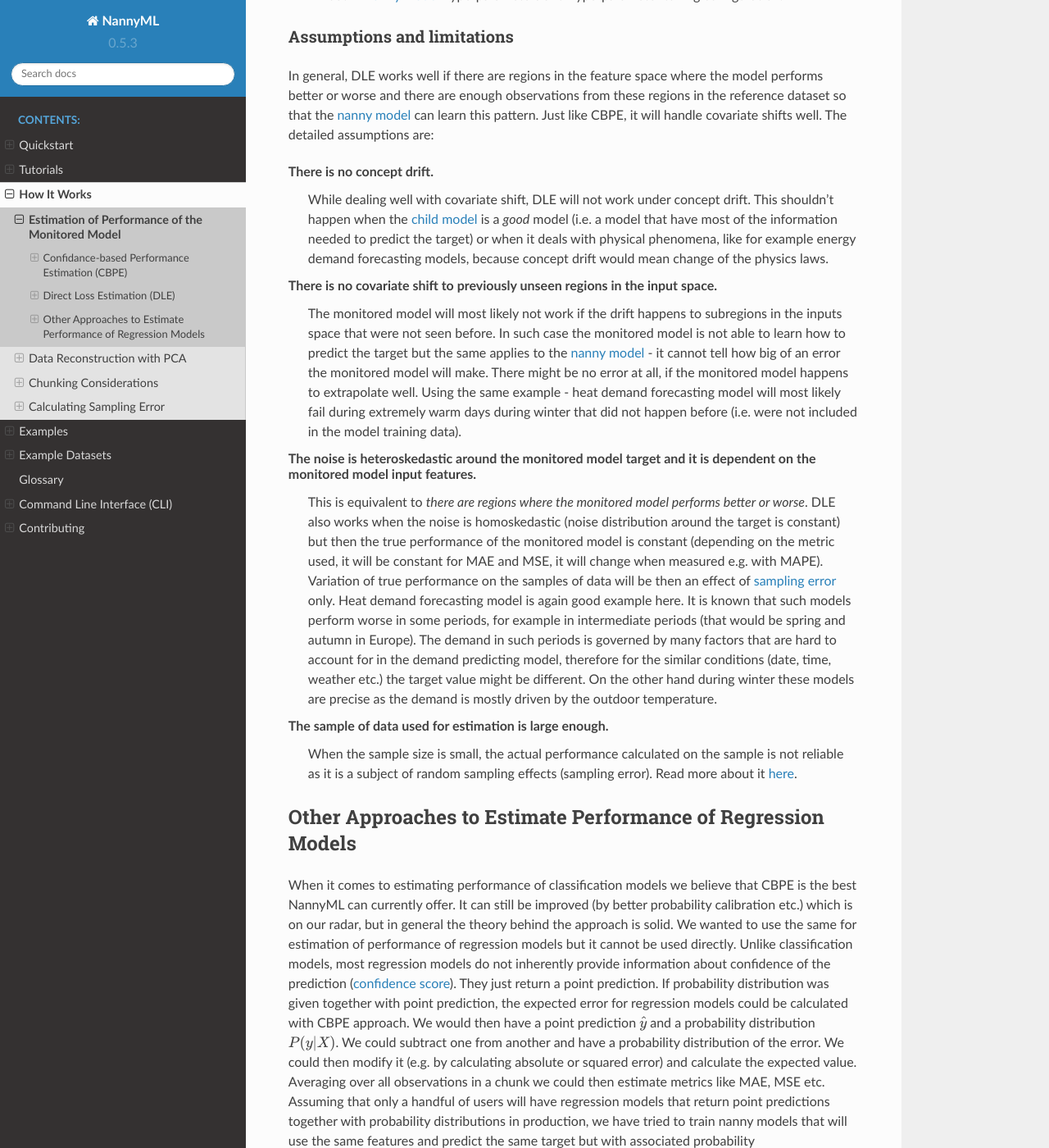
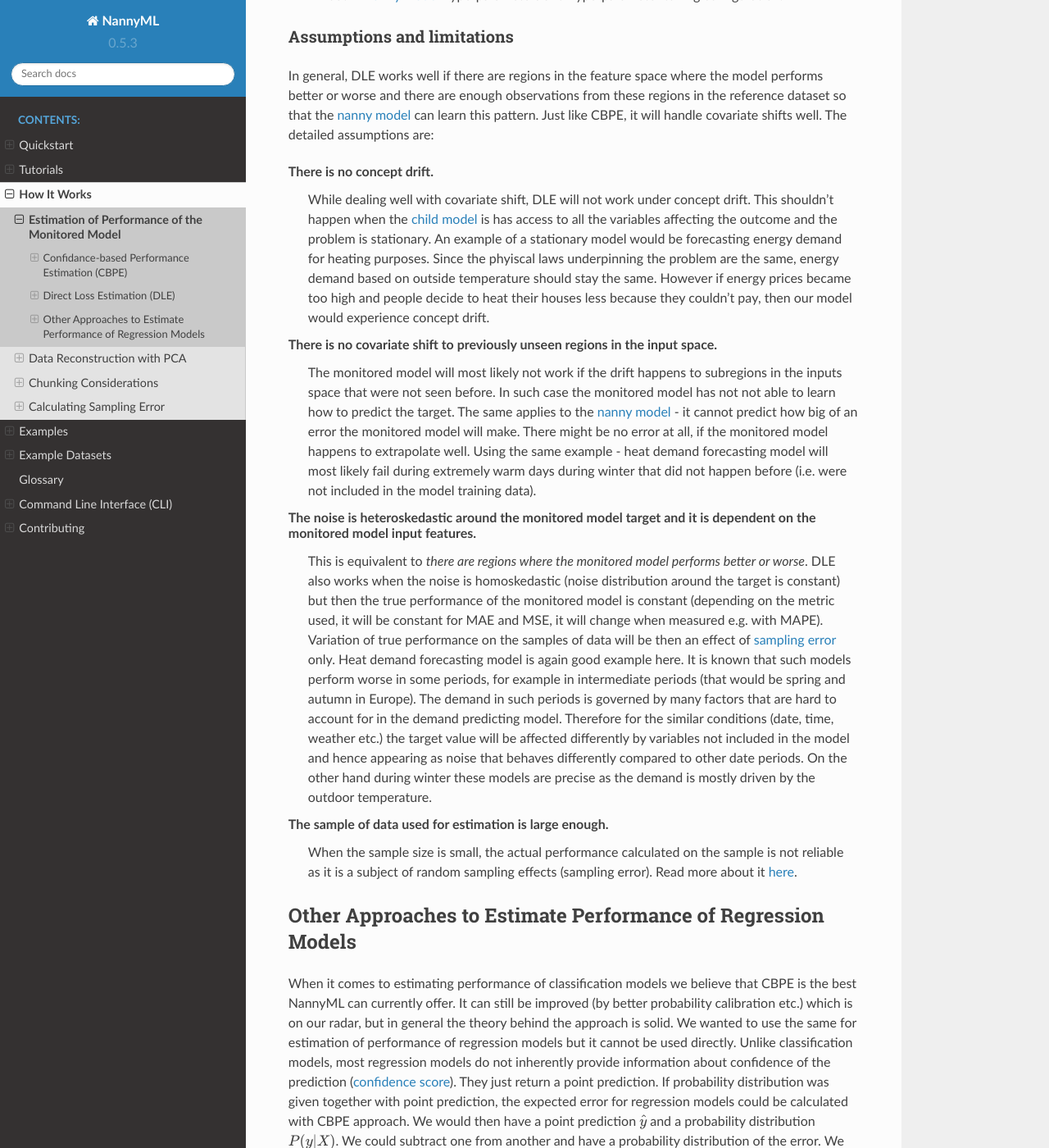
Before and after one commit to NannyML/nannyml, a Sphinx documentation site: the page built from docs/how_it_works/performance_estimation.rst, in a window 1280 px wide and 1400 px high, scrolled down 13457 px. Shown: the whole window at 82% size. Built offline with Sphinx 7.4.7 and the Read the Docs theme 2.0.0, drawn with Linux system fonts in a browser that asks for light colours; pages that are not in the unit, such as notebooks, are missing from menus.

Commit message:
[skip ci] small doc updates

```diff
--- a/docs/how_it_works/performance_estimation.rst
+++ b/docs/how_it_works/performance_estimation.rst
@@ -491,7 +491,7 @@ prediction intervals:
     :width: 400pt
 
 Or finally, it can be used to estimate performance of the :term:`child model`. When the :term:`nanny model` target was
-absolute error, we can estimate mean absolute error. Let’s estimate it for two sets: randomly selected observations
+absolute error, we can estimate mean absolute error. Let's estimate it for two sets: randomly selected observations
 for which ``x1`` < 0.5 (better performance region)
 and correspondingly - a set for which ``x1`` > 0.5 (worse performance region).
 
@@ -561,15 +561,17 @@ Just like CBPE, it will handle covariate shifts well. The detailed assumptions a
 
 **There is no concept drift**.
     While dealing well with covariate shift, DLE will not work under concept drift.
-    This shouldn't happen when the :term:`child model` is a *good* model (i.e. a model that have most of the information
-    needed to predict the target) or when it deals with physical phenomena, like for example energy demand
-    forecasting models, because concept drift would mean change of the physics laws.
+    This shouldn't happen when the :term:`child model` is has access to all the variables affecting the outcome and
+    the problem is stationary. An example of a stationary model would be forecasting energy demand for heating
+    purposes. Since the phyiscal laws underpinning the problem are the same, energy demand based on outside temperature
+    should stay the same. However if energy prices became too high and people decide to heat their houses less
+    because they couldn't pay, then our model would experience concept drift.
 
 
 **There is no covariate shift to previously unseen regions in the input space.**
     The monitored model will most likely not work if the drift happens to subregions in the inputs space that were not
-    seen before. In such case the monitored model is not able to learn how to predict the target but the same applies
-    to the :term:`nanny model` - it cannot tell how big of an error the monitored model will make.
+    seen before. In such case the monitored model has not not able to learn how to predict the target. The same applies
+    to the :term:`nanny model` - it cannot predict how big of an error the monitored model will make.
     There might be no error at all, if the monitored model happens to extrapolate well. Using the same example - heat
     demand forecasting model will most likely fail during extremely warm days during winter that did not happen
     before (i.e. were not included in the model training data).
@@ -583,8 +585,9 @@ Just like CBPE, it will handle covariate shifts well. The detailed assumptions a
     only. Heat demand forecasting model is again good example here.
     It is known that such models perform worse in some periods, for example in intermediate periods
     (that would be spring and autumn in Europe).
-    The demand in such periods is governed by many factors that are hard to account for in the demand predicting model,
-    therefore for the similar conditions (date, time, weather etc.) the target value might be different.
+    The demand in such periods is governed by many factors that are hard to account for in the demand predicting model.
+    Therefore for the similar conditions (date, time, weather etc.) the target value will be affected differently
+    by variables not included in the model and hence appearing as noise that behaves differently compared to other date periods.
     On the other hand during winter these models are precise as the demand is mostly driven by the outdoor temperature.
 
 **The sample of data used for estimation is large enough.**
```
Also changed, not shown: 1 other file.
